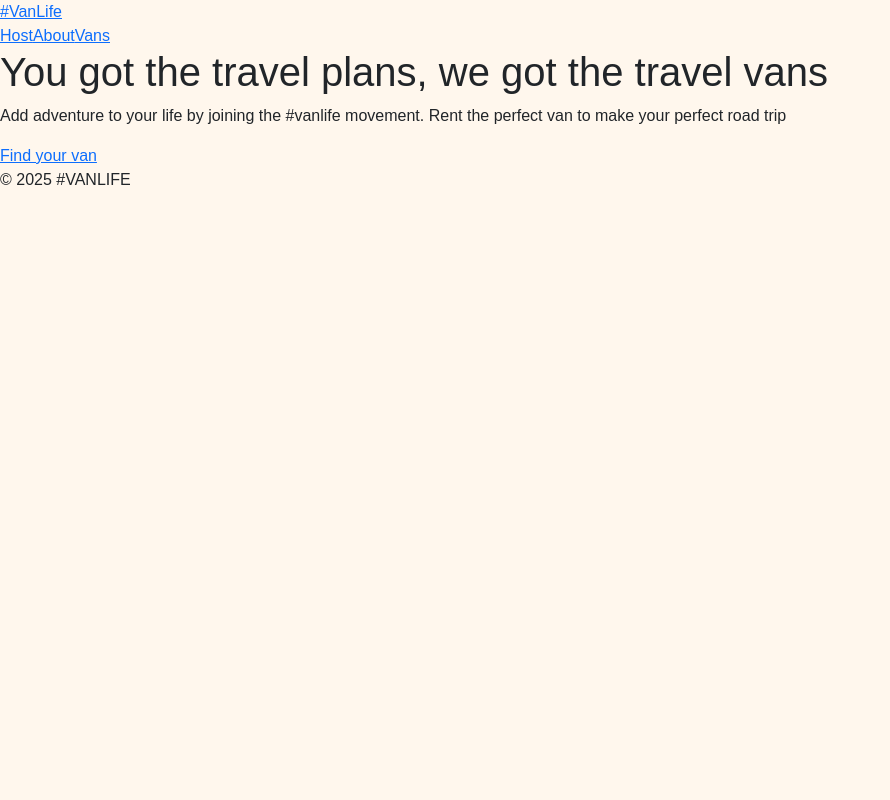
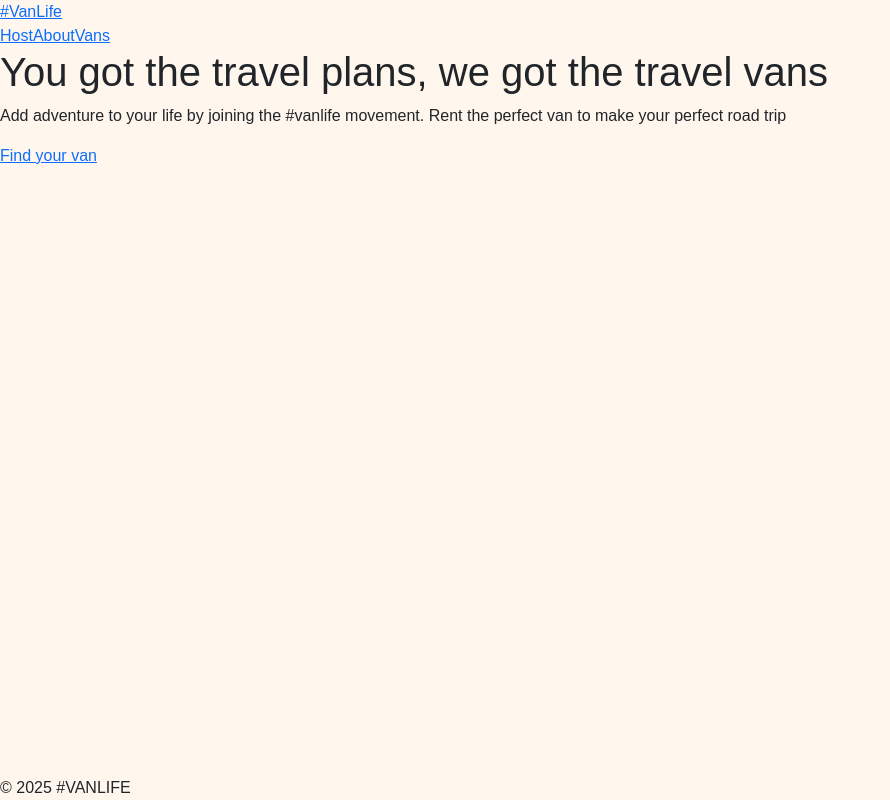
Before and after one commit to FaustoCCR/van-life, a React (Vite) app: page / in a window 1280 px wide. Shown: the whole page, without its empty margins (0-890 px from the left). Built offline with nearby package versions, Linux system fonts and the light colour scheme; a web font is replaced by a local one; what miragejs would draw is missing.

Commit message:
chore: Define Layout with bootstrap classes

```diff
--- a/src/components/Layout.jsx
+++ b/src/components/Layout.jsx
@@ -1,11 +1,12 @@
 import { Outlet } from 'react-router'
 import Header from './Header'
 import Footer from './Footer'
+
 const Layout = () => {
   return (
-    <div className='site-wrapper'>
+    <div className='d-flex flex-column min-vh-100'>
       <Header />
-      <main>
+      <main className='flex-grow-1'>
         <Outlet />
       </main>
       <Footer />
```
